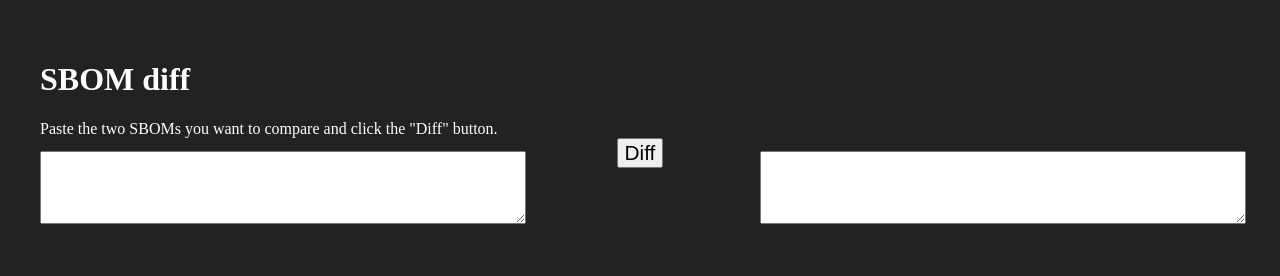
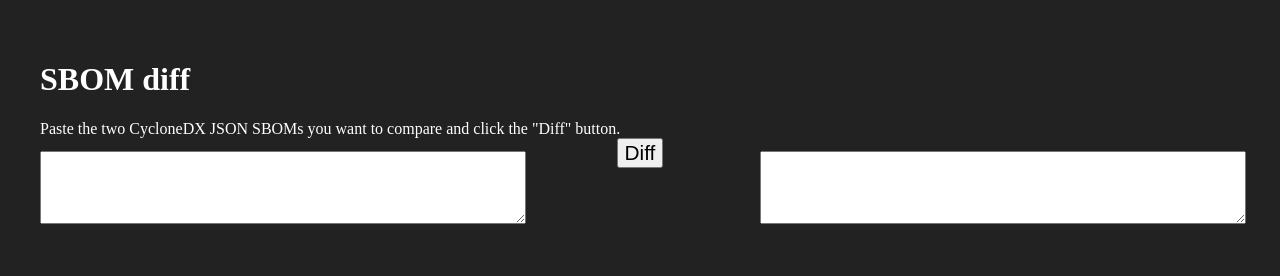
Before and after one commit to crosspointlabs/sbom-diff, a plain HTML site: page index.html in a window 1280 px wide. Drawn offline with Linux system fonts and the light colour scheme.

Commit message:
Specify format

```diff
--- a/index.html
+++ b/index.html
@@ -7,7 +7,7 @@
 </head>
 <body>
     <h1>SBOM diff</h1>
-    Paste the two SBOMs you want to compare and click the "Diff" button.
+    Paste the two CycloneDX JSON SBOMs you want to compare and click the "Diff" button.
     <main>
         <column>
             <textarea></textarea>
```
